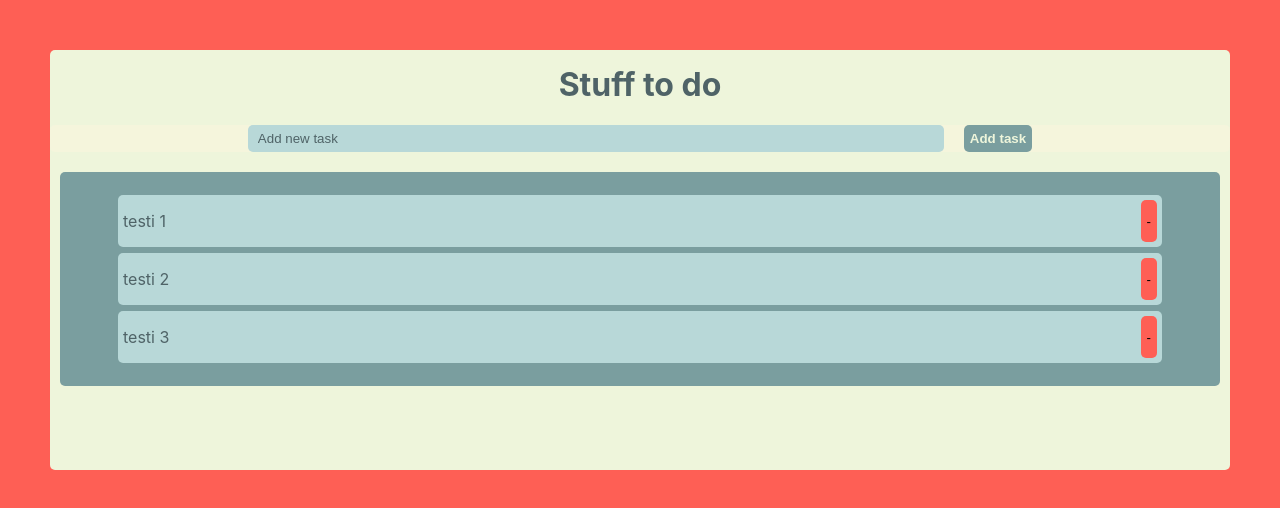
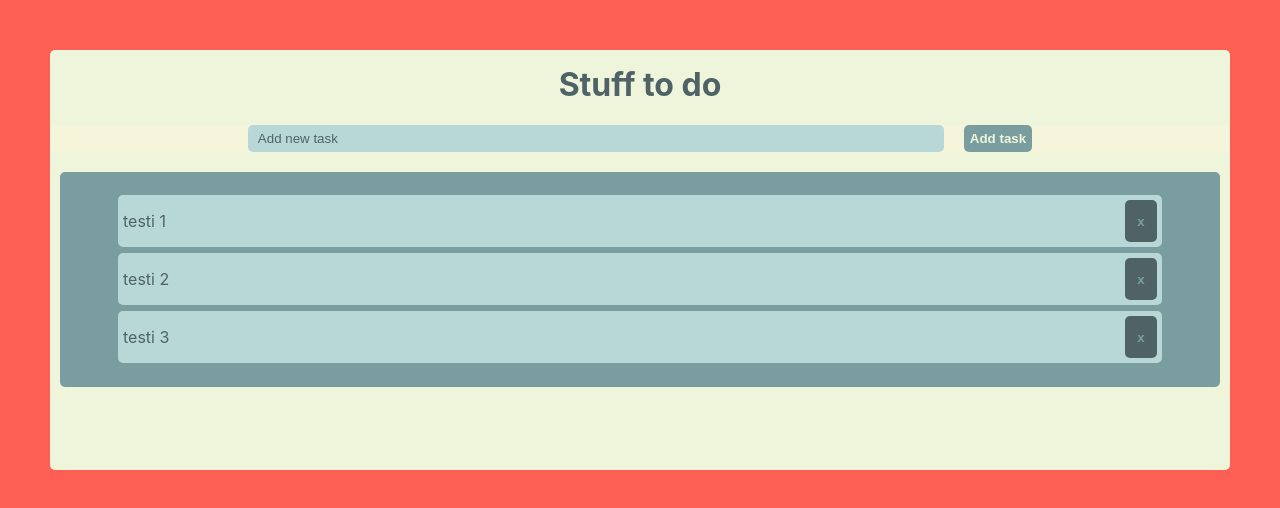
Before and after one commit to ratymatti/react-to-do, a React (Create React App) app: page / in a window 1280 px wide. Shown: the top 508 px of the page. Built offline with nearby package versions, Linux system fonts and the light colour scheme.

Commit message:
small changes to css

```diff
--- a/src/components/AddElement/AddElement.js
+++ b/src/components/AddElement/AddElement.js
@@ -19,6 +19,7 @@ class AddElement extends React.Component {
     }
 
     handleChange(event) {
+
         if (event.target.value.length <= 48) {
             this.setState({ taskToAdd: event.target.value });
         } else {
--- a/src/components/ListContainer/ListContainer.css
+++ b/src/components/ListContainer/ListContainer.css
@@ -13,5 +13,5 @@
     flex-direction: column;
     align-items: center;
     padding: 20px 0px;
-    min-height: 150px;
+    min-height: 175px;
 }
--- a/src/components/ListElement/ListElement.css
+++ b/src/components/ListElement/ListElement.css
@@ -24,10 +24,13 @@
 }
 
 .tasks button {
-    background-color: var(--background);
+    background-color: var(--darkest);
     border-radius: 5px;
     border: 0px;
     margin: 5px;
+    width: 2rem;
+    font-weight: bold;
+    color: var(--darker);
 }
 
 .tasks button:hover {
--- a/src/components/ListElement/ListElement.js
+++ b/src/components/ListElement/ListElement.js
@@ -15,7 +15,7 @@ class ListElement extends React.Component {
         return (
             <div className="tasks">
                 <p>{this.props.task.value}</p>
-                <button onClick={this.removeTask}>-</button>
+                <button onClick={this.removeTask}>x</button>
             </div>
         )
     }
```
